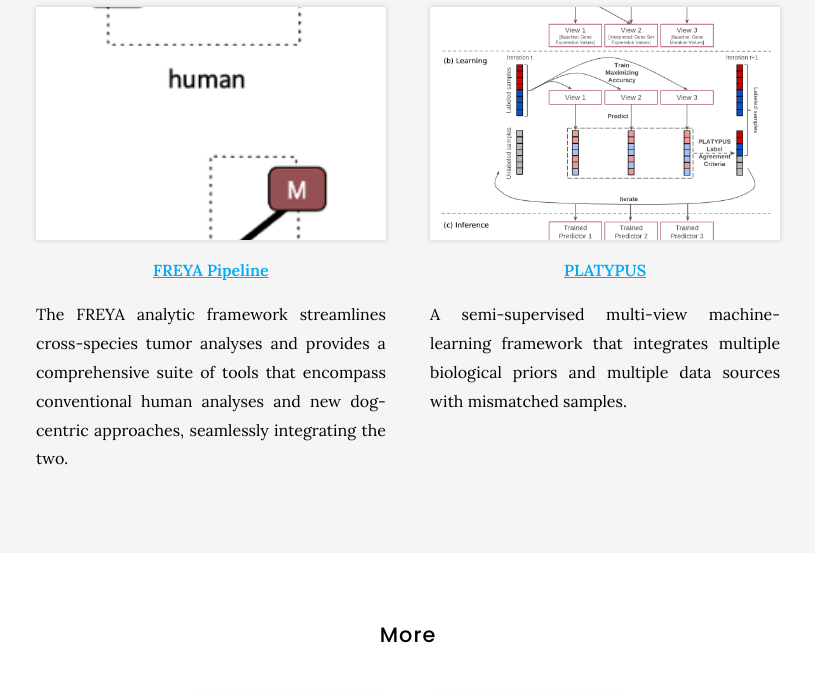
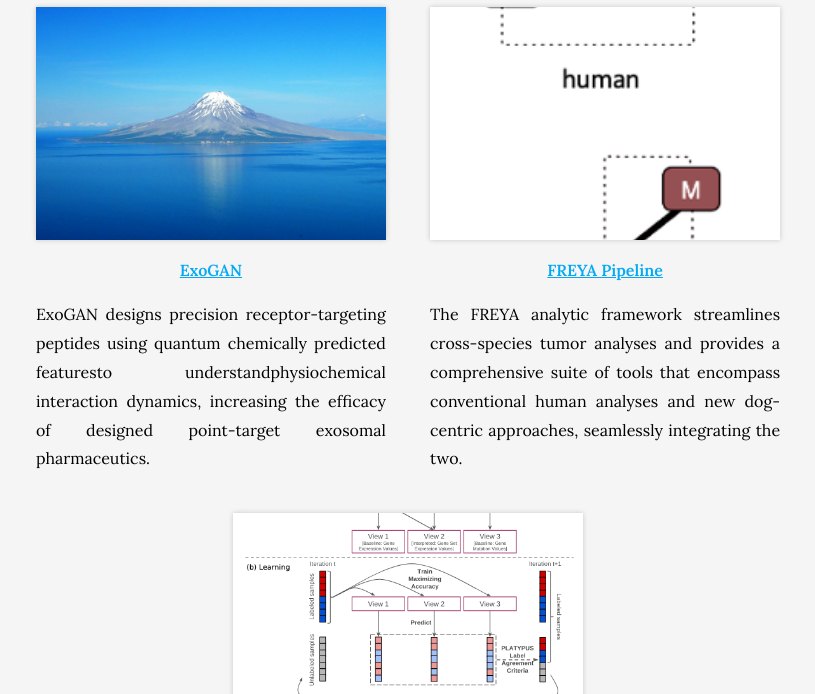
Before and after one commit to graim/GraimLabWebsite, a Jekyll site: the page built from tools/index.md, in a window 1280 px wide and 900 px high, scrolled down 575 px, cut to the strip 0-694 px from the top of the window. Shown: the whole strip, without its empty margins (232-1047 px from the left). Built offline with Jekyll 4.4.1, drawn with Linux system fonts in a browser that asks for light colours; nearby versions of some CDN libraries.

Commit message:
Update tools.yaml
Adding ExoGAN

```diff
--- a/_data/tools.yaml
+++ b/_data/tools.yaml
@@ -1,3 +1,9 @@
+- name: ExoGAN
+  group: featured
+  image: images/photo.jpg
+  link: https://github.com/zfg2013/ExoGAN-v1-
+  description: ExoGAN designs precision receptor-targeting peptides using quantum chemically predicted featuresto understandphysiochemical interaction dynamics, increasing the efficacy of designed point-target exosomal pharmaceutics.
+
 - name: Canine Mammary Tumor Dataset
   group: more
   image: images/photo.jpg
```
